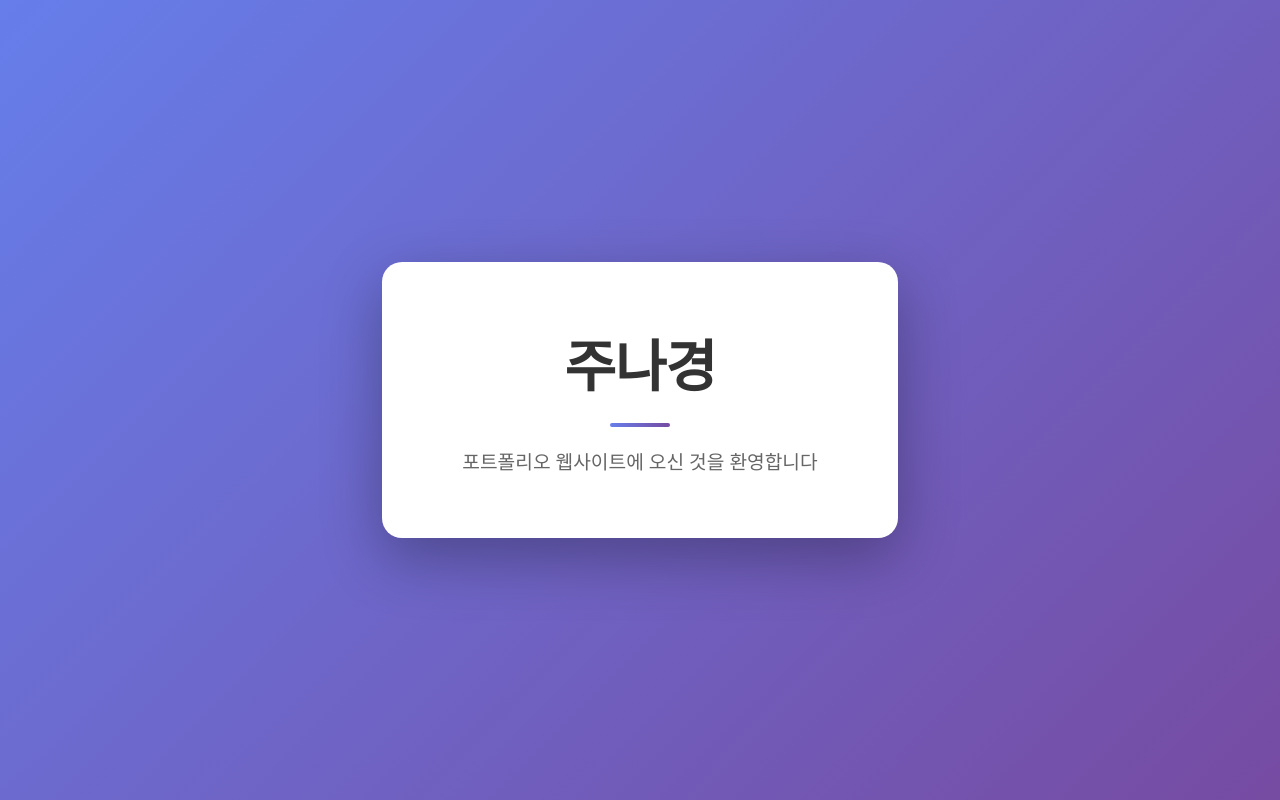
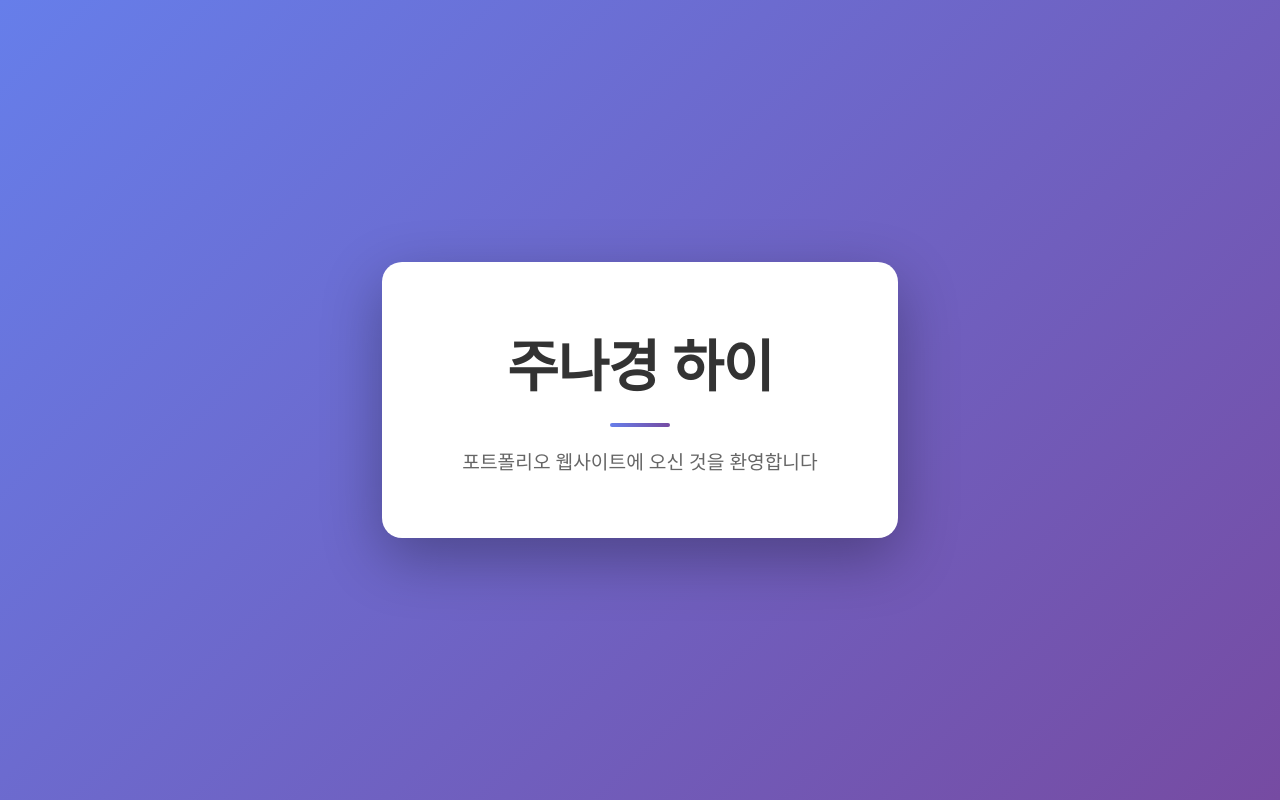
Before and after one commit to joo-1234/joo-1234.github.io, a plain HTML site: page index.html in a window 1280 px wide. Drawn offline with Linux system fonts and the light colour scheme.

Commit message:
Update index.html

```diff
--- a/index.html
+++ b/index.html
@@ -3,7 +3,7 @@
 <head>
     <meta charset="UTF-8">
     <meta name="viewport" content="width=device-width, initial-scale=1.0">
-    <title>안녕하세요 - 포트폴리오</title>
+    <title>주나경경 - 포트폴리오</title>
     <style>
         * {
             margin: 0;
@@ -79,7 +79,7 @@
 </head>
 <body>
     <div class="container">
-        <h1>주나경</h1>
+        <h1>주나경 하이</h1>
         <div class="divider"></div>
         <p>포트폴리오 웹사이트에 오신 것을 환영합니다</p>
     </div>
```
